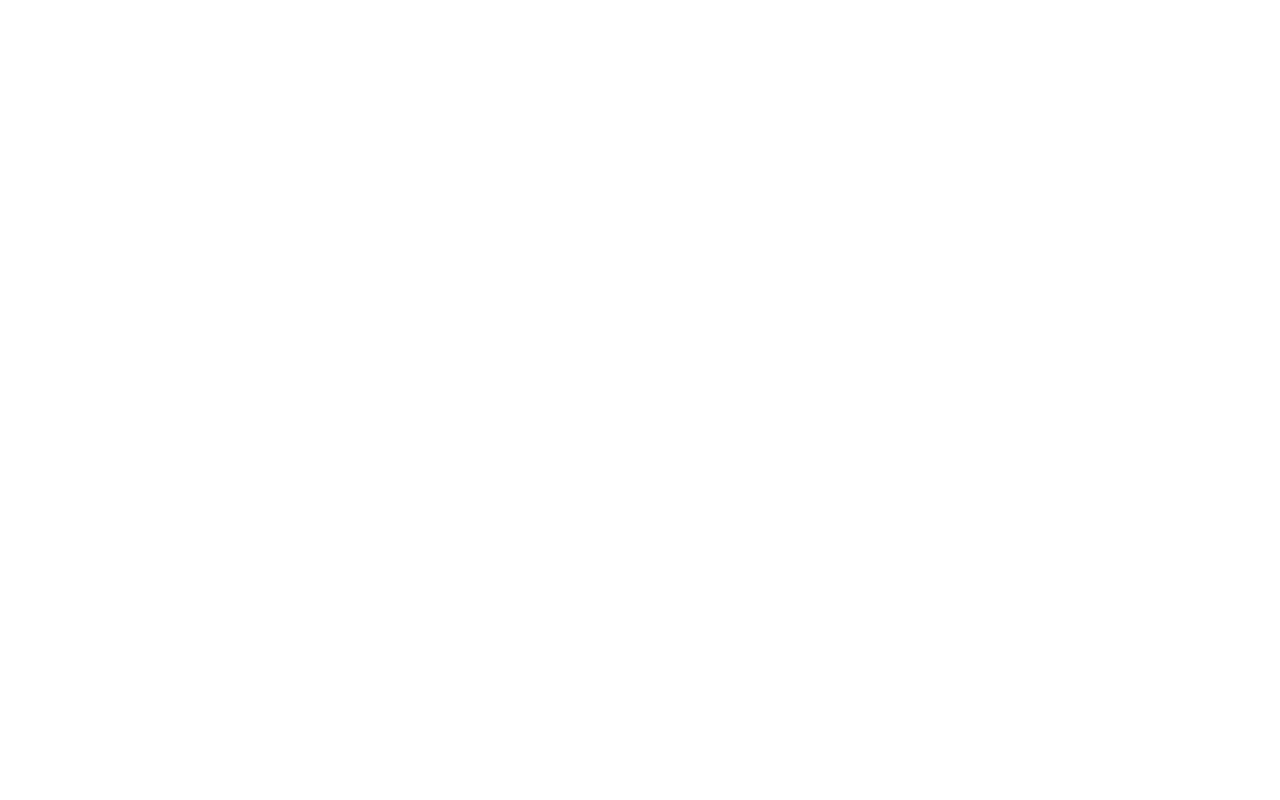
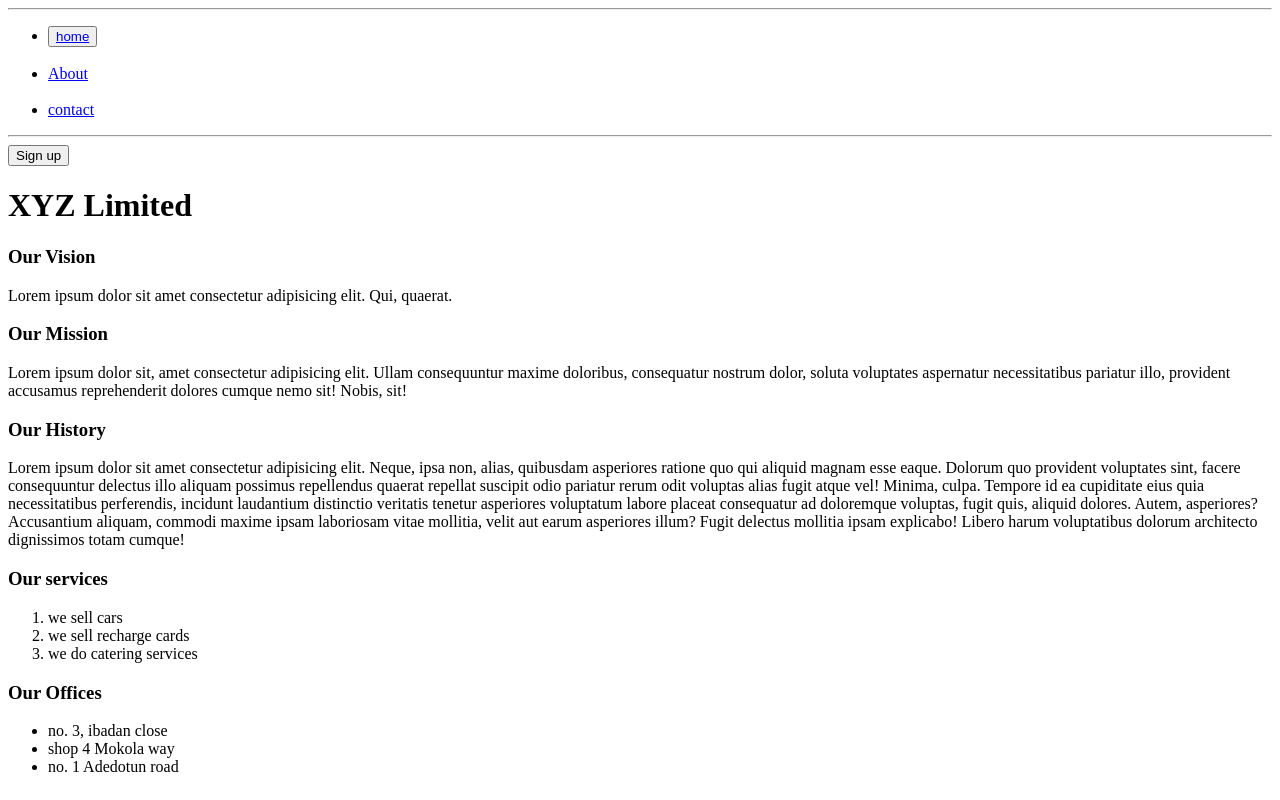
Before and after one commit to Ezekieluyi/zeke-s-HIIT, a plain HTML site: page index.html in a window 1280 px wide. Drawn offline with Linux system fonts and the light colour scheme.

Commit message:
new codes added to body

```diff
--- a/index.html
+++ b/index.html
@@ -6,6 +6,32 @@
     <title>Document</title>
 </head>
 <body>
-
+    <hr>
+    <ul>
+        <li> <button><a href="index.html">home</a></button> </li> <br>
+        <li> <a href="about.html">About</a></li> <br>
+        <li> <a href="contact.html">contact</a> </li>
+    </ul>
+    <hr>
+    <button>Sign up</button>
+    <h1>XYZ Limited</h1>
+    <h3>Our Vision</h3>
+    <p>Lorem ipsum dolor sit amet consectetur adipisicing elit. Qui, quaerat.</p>
+    <h3>Our Mission</h3>
+    <p>Lorem ipsum dolor sit, amet consectetur adipisicing elit. Ullam consequuntur maxime doloribus, consequatur nostrum dolor, soluta voluptates aspernatur necessitatibus pariatur illo, provident accusamus reprehenderit dolores cumque nemo sit! Nobis, sit!</p>
+    <h3>Our History</h3>
+    <p>Lorem ipsum dolor sit amet consectetur adipisicing elit. Neque, ipsa non, alias, quibusdam asperiores ratione quo qui aliquid magnam esse eaque. Dolorum quo provident voluptates sint, facere consequuntur delectus illo aliquam possimus repellendus quaerat repellat suscipit odio pariatur rerum odit voluptas alias fugit atque vel! Minima, culpa. Tempore id ea cupiditate eius quia necessitatibus perferendis, incidunt laudantium distinctio veritatis tenetur asperiores voluptatum labore placeat consequatur ad doloremque voluptas, fugit quis, aliquid dolores. Autem, asperiores? Accusantium aliquam, commodi maxime ipsam laboriosam vitae mollitia, velit aut earum asperiores illum? Fugit delectus mollitia ipsam explicabo! Libero harum voluptatibus dolorum architecto dignissimos totam cumque!</p>
+<h3>Our services</h3>
+<ol>
+    <li>we sell cars</li>
+    <li>we sell recharge cards</li>
+    <li>we do catering services</li>
+</ol>
+<h3>Our Offices</h3>
+<ul>
+    <li>no. 3, ibadan close</li>
+    <li>shop 4 Mokola way</li>
+    <li>no. 1 Adedotun road</li>
+</ul>
 </body>
 </html>
```
